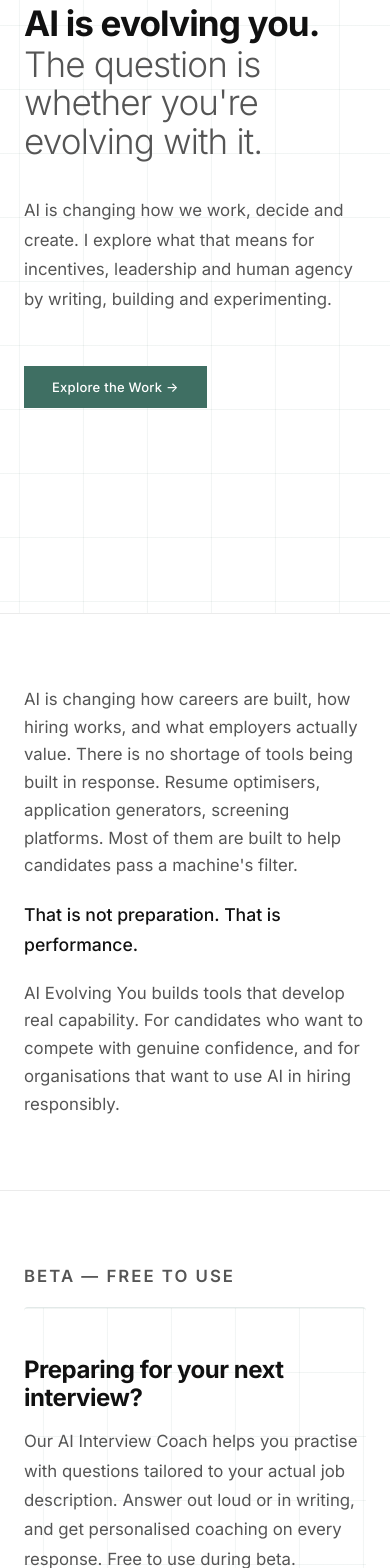
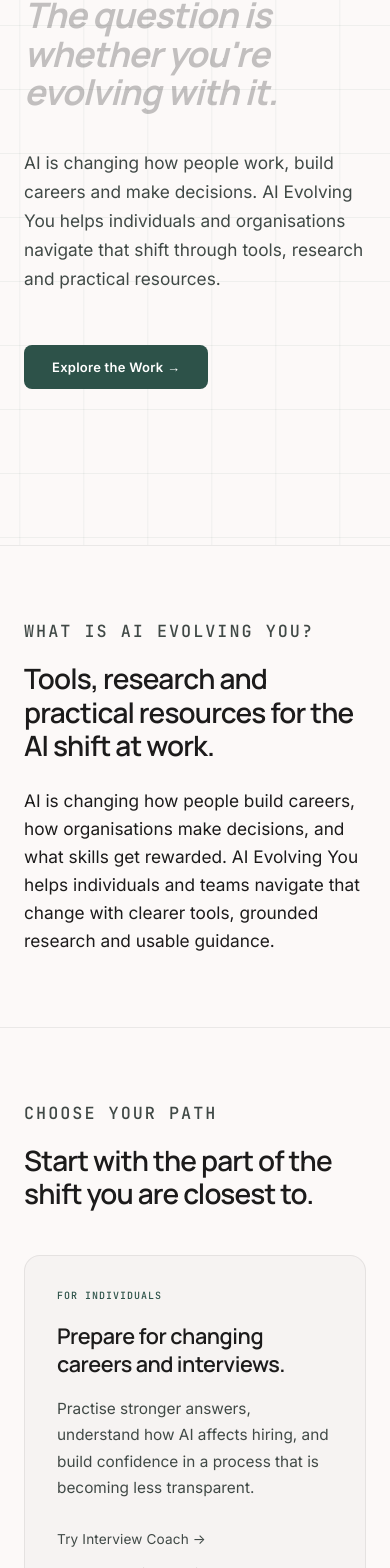
Before and after one commit to MYAISAM/aievolvingyou, a React (Vite) app: page / in a window 390 px wide. Shown: the part 231-1799 px from the top of the page. Built offline with nearby package versions, Linux system fonts and the light colour scheme.

Commit message:
Align homepage with ecosystem structure and Displaced design system

```diff
--- a/index.html
+++ b/index.html
@@ -8,7 +8,7 @@
     <meta name="description" content="AI is changing what employers look for, how interviews are run, and which skills get rewarded. Tools, thinking and frameworks to help you navigate that shift." />
     <link rel="preconnect" href="https://fonts.googleapis.com" />
     <link rel="preconnect" href="https://fonts.gstatic.com" crossorigin />
-    <link href="https://fonts.googleapis.com/css2?family=Inter:wght@300;400;500;600;700&display=swap" rel="stylesheet" />
+    <link href="https://fonts.googleapis.com/css2?family=Inter:wght@400;500;600;700&family=JetBrains+Mono:wght@500;600&family=Manrope:wght@400;600;700&display=swap" rel="stylesheet" />
   </head>
   <body>
 
--- a/src/App.jsx
+++ b/src/App.jsx
@@ -1,10 +1,9 @@
 import { useState } from 'react'
-import { Routes, Route } from 'react-router-dom'
+import { Link, Routes, Route } from 'react-router-dom'
 import Nav from "./components/Nav";
 import Hero from "./components/Hero";
 import FadeInSection from "./components/FadeInSection";
 import ContactForm from "./components/ContactForm";
-import InterviewCoachCTA from "./components/InterviewCoachCTA";
 import WaitlistModal from "./components/WaitlistModal";
 import Resources from "./components/Resources";
 
@@ -33,140 +32,162 @@ import ArticleAIHiringOwnership from "./articles/ArticleAIHiringOwnership";
 import ThankYou from "./components/ThankYou";
 import ThankYouTransparencyGuide from "./components/ThankYouTransparencyGuide";
 
-const cardStyle = {
-  background: '#f9f9f9',
-  border: '1px solid rgba(0,0,0,0.07)',
-  borderLeft: '3px solid #3F6F63',
-  borderRadius: 8,
-  padding: '28px 28px 24px',
-}
-
-const cardStyleMuted = {
-  background: '#f9f9f9',
-  border: '1px solid rgba(0,0,0,0.07)',
-  borderLeft: '3px solid #e0e0e0',
-  borderRadius: 8,
-  padding: '28px 28px 24px',
-}
+const latestThinking = [
+  {
+    label: "AI & hiring",
+    title: "AI in hiring has created a trust problem on both sides of the table",
+    to: "/resources/ai-hiring-trust-problem",
+  },
+  {
+    label: "Responsible procurement",
+    title: "What most organisations get wrong when buying AI hiring tools",
+    to: "/resources/ai-procurement-mistakes",
+  },
+  {
+    label: "Interview prep",
+    title: "How to use AI to prep for interviews without sounding like a robot",
+    to: "/resources/ai-interview-prep",
+  },
+]
 
 function HomePage({ onOpenWaitlist }) {
   return (
     <>
       <Hero />
 
-      {/* Bridge */}
       <FadeInSection>
-        <div className="section-inner">
-          <p>
-            AI is changing how careers are built, how hiring works, and what employers actually value.
-            There is no shortage of tools being built in response. Resume optimisers, application generators,
-            screening platforms. Most of them are built to help candidates pass a machine's filter.
-          </p>
-          <p style={{ marginTop: '1.25rem', fontSize: '1.1rem', fontWeight: 500, color: '#111111', lineHeight: 1.7 }}>
-            That is not preparation. That is performance.
-          </p>
-          <p style={{ marginTop: '1.25rem' }}>
-            AI Evolving You builds tools that develop real capability. For candidates who want to compete
-            with genuine confidence, and for organisations that want to use AI in hiring responsibly.
+        <div className="section-inner ecosystem-intro">
+          <p className="section-label">What is AI Evolving You?</p>
+          <h2>Tools, research and practical resources for the AI shift at work.</h2>
+          <p className="section-lede">
+            AI is changing how people build careers, how organisations make decisions,
+            and what skills get rewarded. AI Evolving You helps individuals and teams
+            navigate that change with clearer tools, grounded research and usable guidance.
           </p>
         </div>
       </FadeInSection>
 
-      <InterviewCoachCTA />
+      <FadeInSection id="work">
+        <div className="section-inner section-inner--wide">
+          <div className="section-heading-row">
+            <p className="section-label">Choose your path</p>
+            <h2>Start with the part of the shift you are closest to.</h2>
+          </div>
 
-      {/* What's Here */}
-      <FadeInSection id="work">
-        <div className="section-inner">
-          <h2>What's Here</h2>
-
-          <div style={{ display: 'flex', flexDirection: 'column', gap: '16px', marginTop: '8px' }}>
-
-            <div style={cardStyle}>
-              <p className="section-label" style={{ marginBottom: '8px' }}>For candidates</p>
-              <h3 style={{ fontSize: '1rem', fontWeight: 600, color: '#111111', marginBottom: '10px' }}>Interview Coach</h3>
-              <p style={{ marginBottom: '16px' }}>
-                Practise with questions tailored to your actual job description. Answer by voice or in writing,
-                get coaching on every response, and walk away with a personalised cheat sheet. Built for anyone
-                preparing for their next interview at whatever level and whatever role.
+          <div className="pathway-layout">
+            <article className="pathway-card pathway-card--primary">
+              <p className="pathway-label">For individuals</p>
+              <h3>Prepare for changing careers and interviews.</h3>
+              <p>
+                Practise stronger answers, understand how AI affects hiring, and build
+                confidence in a process that is becoming less transparent.
               </p>
-              <div style={{ display: 'flex', gap: '20px', flexWrap: 'wrap' }}>
+              <div className="pathway-actions">
                 <a
                   href="https://coach.aievolvingyou.com"
                   target="_blank"
                   rel="noopener noreferrer"
                   className="link-subtle"
                 >
-                  Try it free →
+                  Try Interview Coach →
                 </a>
-                <a href="/resources" className="link-subtle">
-                  Browse guides and resources →
+                <Link to="/resources" className="link-subtle">Browse candidate guides →</Link>
+              </div>
+            </article>
+
+            <article className="pathway-card">
+              <p className="pathway-label">For organisations</p>
+              <h3>Use AI in hiring with more ownership.</h3>
+              <p>
+                Practical articles, procurement questions and governance resources for
+                teams evaluating AI tools before they buy, deploy or scale them.
+              </p>
+              <div className="pathway-actions">
+                <Link to="/resources" className="link-subtle">See resources →</Link>
+              </div>
+            </article>
+
+            <article className="pathway-card">
+              <p className="pathway-label">Research & insight</p>
+              <h3>Track what is changing in the labour market.</h3>
+              <p>
+                Human Intelligence, articles and Displaced Index research connect
+                individual experience to wider shifts in work.
+              </p>
+              <div className="pathway-actions">
+                <a
+                  href="https://displaced.aievolvingyou.com"
+                  target="_blank"
+                  rel="noopener noreferrer"
+                  className="link-subtle"
+                >
+                  Open Displaced Index →
                 </a>
-              </div>
-            </div>
-
-            <div style={cardStyle}>
-              <p className="section-label" style={{ marginBottom: '8px' }}>For organisations</p>
-              <h3 style={{ fontSize: '1rem', fontWeight: 600, color: '#111111', marginBottom: '10px' }}>Frameworks and Tools</h3>
-              <p style={{ marginBottom: '16px' }}>
-                Practical resources for HR teams and hiring leaders navigating AI adoption responsibly.
-                Procurement questions, governance frameworks and bias audit tools. Built to help organisations
-                make better decisions before they buy, deploy and scale AI in their hiring process.
-              </p>
-              <a href="/resources" className="link-subtle">
-                See the resources →
-              </a>
-            </div>
-
-            <div style={cardStyle}>
-              <p className="section-label" style={{ marginBottom: '8px' }}>For thinking</p>
-              <h3 style={{ fontSize: '1rem', fontWeight: 600, color: '#111111', marginBottom: '10px' }}>Human Intelligence</h3>
-              <p style={{ marginBottom: '16px' }}>
-                Commentary, analysis and conversation about AI's impact on work, careers and society.
-                The thinking behind the platform.
-              </p>
-              <div style={{ display: 'flex', gap: '20px', flexWrap: 'wrap' }}>
                 <a
                   href="https://www.youtube.com/@OurHumanIntelligence"
                   target="_blank"
                   rel="noopener noreferrer"
                   className="link-subtle"
                 >
-                  Watch on YouTube →
-                </a>
-                <a
-                  href="https://ourhumanintelligence.substack.com"
-                  target="_blank"
-                  rel="noopener noreferrer"
-                  className="link-subtle"
-                >
-                  Read on Substack →
+                  Watch Human Intelligence →
                 </a>
               </div>
+            </article>
+          </div>
+        </div>
+      </FadeInSection>
+
+      <FadeInSection>
+        <div className="section-inner section-inner--wide">
+          <article className="featured-project">
+            <div>
+              <p className="section-label">Featured project</p>
+              <h2>Displaced Index</h2>
+              <p>
+                A public tracker of AI-attributed workforce reductions,
+                counter-signals and emerging labour market patterns.
+              </p>
+              <a
+                href="https://displaced.aievolvingyou.com"
+                target="_blank"
+                rel="noopener noreferrer"
+                className="btn-primary btn-primary--inline"
+              >
+                View the index →
+              </a>
             </div>
 
-            <div style={cardStyleMuted}>
-              <p className="section-label" style={{ marginBottom: '8px', color: '#999999' }}>Coming soon</p>
-              <h3 style={{ fontSize: '1rem', fontWeight: 600, color: '#111111', marginBottom: '10px' }}>AI Displacement Report</h3>
-              <p style={{ marginBottom: '16px' }}>
-                Which roles are most exposed to AI disruption and what you can do about it.
-                Research-backed, sector by sector.
-              </p>
-              <button
-                onClick={onOpenWaitlist}
-                className="link-subtle"
-                style={{ background: "none", border: "none", padding: 0, cursor: "pointer", font: "inherit" }}
-              >
-                Join the waitlist →
-              </button>
+            <div className="featured-metric" aria-label="AI-attributed job cuts tracked">
+              <span>AI-attributed job cuts tracked</span>
+              <strong>91,476</strong>
+              <small>Editorially rated, source-led</small>
             </div>
+          </article>
+        </div>
+      </FadeInSection>
 
+      <FadeInSection>
+        <div className="section-inner section-inner--wide">
+          <div className="section-heading-row">
+            <p className="section-label">Latest thinking</p>
+            <h2>Recent writing on AI, hiring and work.</h2>
+          </div>
+
+          <div className="thinking-list">
+            {latestThinking.map((item) => (
+              <Link className="thinking-item" to={item.to} key={item.to}>
+                <span>{item.label}</span>
+                <strong>{item.title}</strong>
+                <em>Read →</em>
+              </Link>
+            ))}
           </div>
         </div>
       </FadeInSection>
 
       <ContactForm />
 
-      <p className="signature">- Man Wong</p>
+      <p className="signature">— Man Wong</p>
     </>
   )
 }
--- a/src/components/Hero.jsx
+++ b/src/components/Hero.jsx
@@ -16,9 +16,9 @@ export default function Hero() {
           </span>
         </h1>
         <p className="hero-subtext">
-          AI is changing how we work, decide and create.{' '}
-          I explore what that means for incentives, leadership and human agency{' '}
-          by writing, building and experimenting.
+          AI is changing how people work, build careers and make decisions.{' '}
+          AI Evolving You helps individuals and organisations navigate that shift{' '}
+          through tools, research and practical resources.
         </p>
         <button className="btn-primary" onClick={scrollToWork}>
           Explore the Work →
--- a/src/styles.css
+++ b/src/styles.css
@@ -2,13 +2,19 @@
    Design tokens
    ───────────────────────────────────────── */
 :root {
-  --green:          #3F6F63;
+  --green:          #2D5249;
+  --green-bright:   #3F6F63;
   --orange:         #D47A2C;
-  --text-primary:   #111111;
-  --text-secondary: #555555;
-  --border:         rgba(0, 0, 0, 0.07); /* UI chrome: nav, form inputs */
-  --divider:        rgba(0, 0, 0, 0.08); /* section-to-section structural lines */
+  --text-primary:   #1c1b1b;
+  --text-secondary: #404946;
+  --text-muted:     #666666;
+  --background:     #fcf9f8;
+  --surface:        #ffffff;
+  --surface-soft:   #f6f3f2;
+  --border:         rgba(28, 27, 27, 0.08); /* UI chrome: nav, form inputs */
+  --divider:        rgba(28, 27, 27, 0.08); /* section-to-section structural lines */
   --max-w:          720px;
+  --max-wide:       1120px;
   --nav-h:          62px;
 }
 
@@ -28,7 +34,7 @@ html {
 body {
   font-family: 'Inter', -apple-system, BlinkMacSystemFont, 'Segoe UI',
     Helvetica, Arial, sans-serif;
-  background: #ffffff;
+  background: var(--background);
   color: var(--text-primary);
   line-height: 1.6;
   -webkit-font-smoothing: antialiased;
@@ -42,7 +48,7 @@ body {
   position: fixed;
   inset: 0 0 auto;
   z-index: 100;
-  background: rgba(255, 255, 255, 0.94);
+  background: rgba(252, 249, 248, 0.9);
   backdrop-filter: blur(10px);
   -webkit-backdrop-filter: blur(10px);
   border-bottom: 1px solid var(--border);
@@ -59,10 +65,11 @@ body {
 }
 
 .nav-logo {
-  font-size: 14px;
-  font-weight: 600;
+  font-family: 'Manrope', 'Inter', sans-serif;
+  font-size: 15px;
+  font-weight: 700;
   color: var(--green);
-  letter-spacing: -0.01em;
+  letter-spacing: -0.02em;
   user-select: none;
 }
 
@@ -74,16 +81,17 @@ body {
 
 /* Shared style for both <a> and <button> nav items */
 .nav-link {
-  font-family: inherit;
-  font-size: 13px;
-  font-weight: 400;
+  font-family: 'JetBrains Mono', 'Inter', monospace;
+  font-size: 11px;
+  font-weight: 500;
   color: var(--text-secondary);
   text-decoration: none;
   background: none;
   border: none;
   cursor: pointer;
   padding: 0;
-  letter-spacing: 0.01em;
+  letter-spacing: 0.08em;
+  text-transform: uppercase;
   transition: color 0.2s ease;
   position: relative;
 }
@@ -140,10 +148,11 @@ body {
   position: absolute;
   top: calc(100% + 14px);
   right: 0;
-  min-width: 240px;
-  background: #ffffff;
+  min-width: 270px;
+  background: var(--surface);
   border: 1px solid var(--border);
-  box-shadow: 0 8px 24px rgba(0, 0, 0, 0.07);
+  border-radius: 8px;
+  box-shadow: 0 10px 40px rgba(17, 17, 17, 0.06);
   padding: 6px 0;
   z-index: 200;
 }
@@ -155,7 +164,7 @@ body {
   gap: 10px;
   width: 100%;
   padding: 11px 18px;
-  font-family: inherit;
+  font-family: 'Inter', sans-serif;
   font-size: 13px;
   color: var(--text-secondary);
   text-decoration: none;
@@ -201,7 +210,7 @@ body {
   letter-spacing: 0.06em;
   text-transform: uppercase;
   color: var(--green);
-  background: rgba(63, 111, 99, 0.1);
+  background: rgba(45, 82, 73, 0.1);
   padding: 2px 6px;
   border-radius: 2px;
   flex-shrink: 0;
@@ -364,7 +373,7 @@ body {
    ───────────────────────────────────────── */
 .hero {
   position: relative;
-  min-height: 100vh;
+  min-height: 92vh;
   display: flex;
   align-items: center;
   overflow: hidden;
@@ -398,19 +407,21 @@ body {
 .hero-inner {
   position: relative;
   width: 100%;
-  max-width: var(--max-w);
+  max-width: var(--max-wide);
   margin: 0 auto;
-  padding: 80px 32px 120px;
+  padding: 96px 64px 128px;
 }
 
 .hero-headline {
   display: flex;
   flex-direction: column;
   gap: 0.06em;
-  font-size: clamp(2.6rem, 5.5vw, 4.4rem);
+  font-family: 'Manrope', 'Inter', sans-serif;
+  font-size: clamp(2.7rem, 6vw, 4.8rem);
   line-height: 1.1;
-  letter-spacing: -0.035em;
+  letter-spacing: -0.04em;
   margin-bottom: 36px;
+  max-width: 960px;
 }
 
 .hero-line-1 {
@@ -421,15 +432,16 @@ body {
 
 .hero-line-2 {
   display: block;
-  font-weight: 300;
-  color: var(--text-secondary);
+  font-weight: 700;
+  color: rgba(28, 27, 27, 0.26);
+  font-style: italic;
 }
 
 .hero-subtext {
-  font-size: 1.05rem;
+  font-size: 1.08rem;
   color: var(--text-secondary);
-  line-height: 1.75;
-  max-width: 600px;
+  line-height: 1.68;
+  max-width: 650px;
   margin-bottom: 52px;
 }
 
@@ -437,20 +449,30 @@ body {
    Buttons
    ───────────────────────────────────────── */
 .btn-primary {
-  font-family: inherit;
+  display: inline-flex;
+  align-items: center;
+  justify-content: center;
+  font-family: 'Inter', sans-serif;
   font-size: 13px;
-  font-weight: 500;
+  font-weight: 600;
   color: #ffffff;
   background: var(--green);
   border: none;
-  padding: 13px 28px;
+  border-radius: 8px;
+  padding: 14px 28px;
   cursor: pointer;
   letter-spacing: 0.02em;
-  transition: opacity 0.2s ease;
+  text-decoration: none;
+  transition: background 0.2s ease, transform 0.2s ease;
 }
 
 .btn-primary:hover {
-  opacity: 0.84;
+  background: #24463e;
+  transform: translateY(-1px);
+}
+
+.btn-primary--inline {
+  margin-top: 16px;
 }
 
 /* ─────────────────────────────────────────
@@ -475,21 +497,30 @@ body {
   padding: 0 32px;
 }
 
+.section-inner--wide {
+  max-width: var(--max-wide);
+  padding: 0 64px;
+}
+
 /* Section heading rhythm */
 .section-inner h2 {
-  font-size: 1rem;
+  font-family: 'Manrope', 'Inter', sans-serif;
+  font-size: clamp(1.75rem, 3vw, 2.35rem);
   font-weight: 600;
   color: var(--text-primary);
-  letter-spacing: -0.01em;
+  line-height: 1.2;
+  letter-spacing: -0.03em;
   margin-bottom: 24px;
 }
 
 .section-inner h3 {
-  font-size: 0.95rem;
+  font-family: 'Manrope', 'Inter', sans-serif;
+  font-size: 1.08rem;
   font-weight: 600;
   color: var(--text-primary);
-  letter-spacing: -0.01em;
-  margin-bottom: 10px;
+  line-height: 1.3;
+  letter-spacing: -0.02em;
+  margin-bottom: 12px;
 }
 
 /* Body paragraph rhythm — applies to raw <p> tags outside .prose */
@@ -521,12 +552,208 @@ body {
 
 /* Section label — small caps green */
 .section-label {
+  font-family: 'JetBrains Mono', 'Inter', monospace;
   font-size: 11px;
-  font-weight: 600;
+  font-weight: 500;
   letter-spacing: 0.12em;
   text-transform: uppercase;
   color: var(--green);
-  margin-bottom: 52px;
+  margin-bottom: 18px;
+}
+
+.section-lede {
+  max-width: 760px;
+  font-size: clamp(1.08rem, 2vw, 1.3rem) !important;
+  line-height: 1.62 !important;
+  color: var(--text-primary) !important;
+}
+
+.ecosystem-intro {
+  max-width: 900px;
+}
+
+.section-heading-row {
+  max-width: 720px;
+  margin-bottom: 44px;
+}
+
+.pathway-layout {
+  display: grid;
+  grid-template-columns: repeat(3, minmax(0, 1fr));
+  gap: 18px;
+  align-items: stretch;
+}
+
+.section-heading-row + .pathway-layout,
+.section-heading-row + .thinking-list {
+  margin-top: 0;
+}
+
+.pathway-card {
+  min-height: 100%;
+  background: var(--surface);
+  border: 1px solid var(--border);
+  border-radius: 16px;
+  padding: 32px;
+  display: flex;
+  flex-direction: column;
+  transition: border-color 0.2s ease, box-shadow 0.2s ease, transform 0.2s ease;
+}
+
+.pathway-card:hover {
+  border-color: rgba(45, 82, 73, 0.22);
+  box-shadow: 0 10px 40px rgba(17, 17, 17, 0.045);
+  transform: translateY(-2px);
+}
+
+.pathway-card--primary {
+  background: #f6f3f2;
+}
+
+.pathway-label {
+  font-family: 'JetBrains Mono', 'Inter', monospace;
+  font-size: 10px !important;
+  font-weight: 500;
+  letter-spacing: 0.1em;
+  text-transform: uppercase;
+  color: var(--green) !important;
+  margin-bottom: 18px !important;
+}
+
+.pathway-card h3 {
+  font-size: 1.35rem;
+  margin-bottom: 18px;
+}
+
+.pathway-card p:not(.pathway-label) {
+  font-size: 0.96rem;
+  line-height: 1.7;
+  margin-bottom: 28px;
+}
+
+.pathway-actions {
+  margin-top: auto;
+  display: flex;
+  flex-direction: column;
+  gap: 12px;
+  align-items: flex-start;
+}
+
+.featured-project {
+  display: grid;
+  grid-template-columns: minmax(0, 1.35fr) minmax(280px, 0.65fr);
+  gap: 48px;
+  align-items: center;
+  background: var(--green);
+  color: #ffffff;
+  border-radius: 18px;
+  padding: 48px;
+  overflow: hidden;
+  position: relative;
+}
+
+.featured-project::before {
+  content: '';
+  position: absolute;
+  inset: 0;
+  background-image:
+    linear-gradient(rgba(255, 255, 255, 0.06) 1px, transparent 1px),
+    linear-gradient(90deg, rgba(255, 255, 255, 0.06) 1px, transparent 1px);
+  background-size: 64px 64px;
+  pointer-events: none;
+}
+
+.featured-project > * {
+  position: relative;
+  z-index: 1;
+}
+
+.featured-project .section-label,
+.featured-project h2,
+.featured-project p {
+  color: #ffffff !important;
+}
+
+.featured-project p {
+  max-width: 620px;
+  opacity: 0.86;
+}
+
+.featured-project .btn-primary {
+  background: #ffffff;
+  color: var(--green);
+}
+
+.featured-project .btn-primary:hover {
+  background: #f4f0ef;
+}
+
+.featured-metric {
+  background: rgba(255, 255, 255, 0.08);
+  border: 1px solid rgba(255, 255, 255, 0.18);
+  border-radius: 14px;
+  padding: 28px;
+}
+
+.featured-metric span,
+.featured-metric small {
+  display: block;
+  font-family: 'JetBrains Mono', 'Inter', monospace;
+  font-size: 10px;
+  letter-spacing: 0.1em;
+  text-transform: uppercase;
+  opacity: 0.78;
+}
+
+.featured-metric strong {
+  display: block;
+  font-family: 'Manrope', 'Inter', sans-serif;
+  font-size: clamp(2.4rem, 6vw, 4.4rem);
+  line-height: 1;
+  letter-spacing: -0.05em;
+  margin: 16px 0 14px;
+}
+
+.thinking-list {
+  border-top: 1px solid var(--border);
+}
+
+.thinking-item {
+  display: grid;
+  grid-template-columns: 180px 1fr auto;
+  gap: 24px;
+  align-items: center;
+  padding: 24px 0;
+  border-bottom: 1px solid var(--border);
+  color: inherit;
+  text-decoration: none;
+}
+
+.thinking-item span {
+  font-family: 'JetBrains Mono', 'Inter', monospace;
+  font-size: 10px;
+  letter-spacing: 0.1em;
+  text-transform: uppercase;
+  color: var(--green);
+}
+
+.thinking-item strong {
+  font-family: 'Manrope', 'Inter', sans-serif;
+  font-size: 1.05rem;
+  font-weight: 600;
+  line-height: 1.35;
+  color: var(--text-primary);
+}
+
+.thinking-item em {
+  font-style: normal;
+  font-size: 0.86rem;
+  color: var(--text-secondary);
+}
+
+.thinking-item:hover strong,
+.thinking-item:hover em {
+  color: var(--green);
 }
 
 /* ─────────────────────────────────────────
@@ -690,12 +917,23 @@ body {
   .hero-inner      { padding: 60px 24px 100px; }
   .fade-section    { padding: 72px 0; }
   .section-inner   { padding: 0 24px; }
+  .section-inner--wide { padding: 0 24px; }
+  .pathway-layout  { grid-template-columns: 1fr; }
+  .featured-project {
+    grid-template-columns: 1fr;
+    gap: 32px;
+    padding: 32px 24px;
+  }
+  .thinking-item {
+    grid-template-columns: 1fr;
+    gap: 8px;
+  }
   .section-contact { padding-bottom: 100px; }
   .site-footer     { padding: 32px 24px; }
 }
 
 @media (max-width: 480px) {
-  .nav-inner       { padding: 0 20px; }
+  .nav-inner       { padding: 0 24px; }
   .nav-links       { gap: 18px; }
   .hero-inner      { padding: 48px 24px 80px; }
   .site-footer     { padding: 28px 20px; }
@@ -789,7 +1027,7 @@ body {
   left: 0;
   right: 0;
   z-index: 99;
-  background: #ffffff;
+  background: var(--background);
   border-bottom: 1px solid var(--border);
   display: flex;
   flex-direction: column;
```
Also changed, not shown: src/components/Nav.jsx (+19 -0 lines), src/pages/DisplacedIndex.jsx (added), 1 other file (tests, documents, lock files or other folders).
